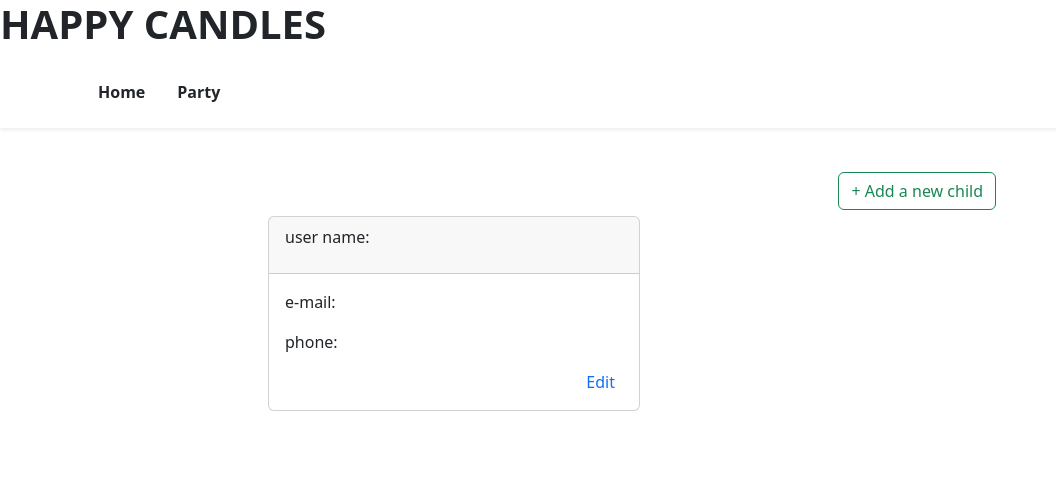
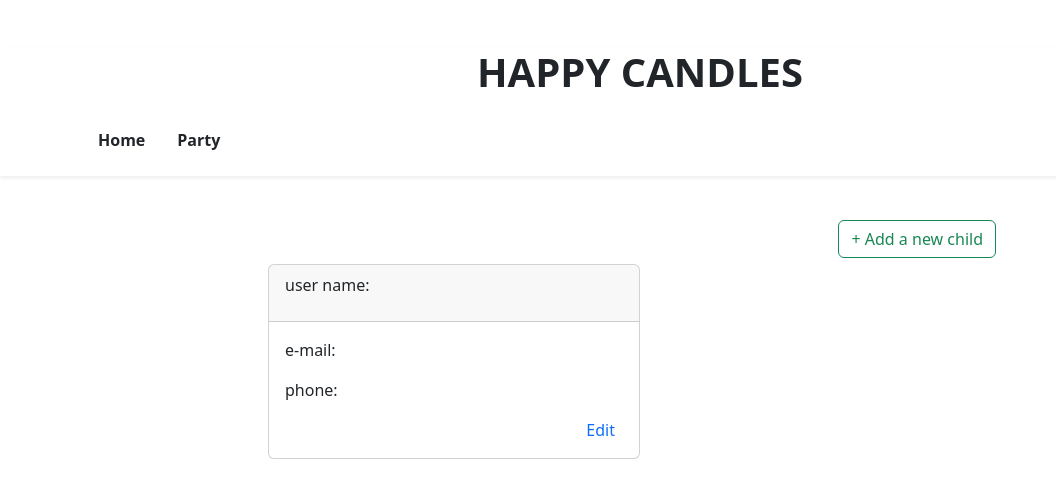
Before and after one commit to bisoukeiko/holbertonschool-portfolio, a React (Vite) app in the folder client/: page / in a window 1280 px wide. Shown: the top 498 px of the page, without its empty margins (0-1056 px from the left). Built offline with nearby package versions, Linux system fonts and the light colour scheme.

Commit message:
fix code: modify layout

```diff
--- a/client/src/Components/Header.jsx
+++ b/client/src/Components/Header.jsx
@@ -52,7 +52,7 @@ function Header() {
 
   return (
     <header className="bg-white shadow-sm">
-      <h1 className='fw-semibold'>HAPPY CANDLES</h1>
+      <h1 className='fw-semibold text-center mt-5'>HAPPY CANDLES</h1>
       <nav className="container d-flex justify-content-between align-items-center py-3">
         {/* ナビゲーションメニュー */}
         <ul className="nav">
@@ -77,7 +77,7 @@ function Header() {
         <div>
           {userId ? (
             <span
-              className="text-danger fw-bold cursor-pointer"
+              className="text-danger fw-bold cursor-pointer border rounded p-2 ps-4 pe-4"
               style={{ cursor: "pointer" }}
               onClick={handleLogout}
             >
```
